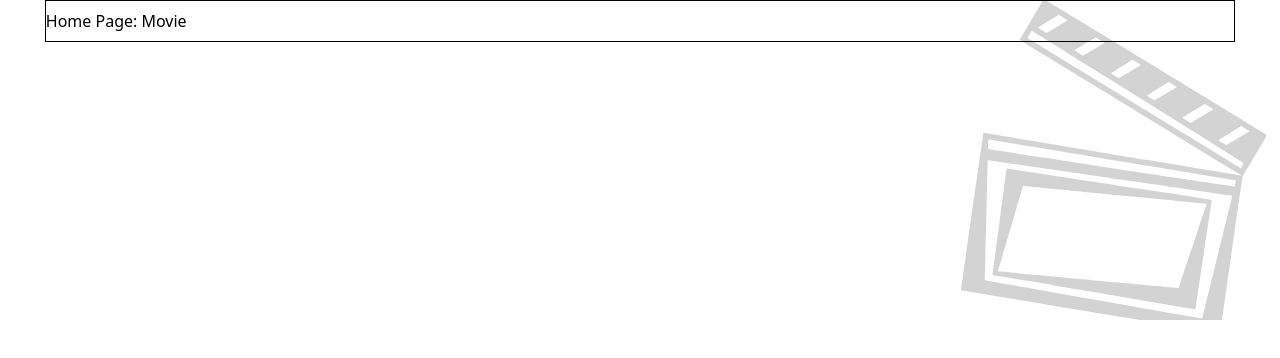
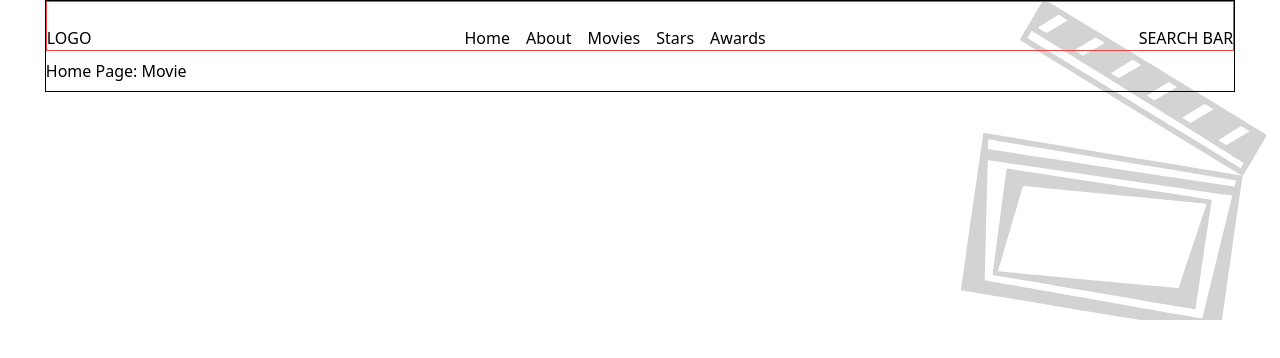
Before and after one commit to PavelAB/MovieTS, a React (Vite) app: page / in a window 1280 px wide. Shown: the top 358 px of the page. Built offline with nearby package versions, Linux system fonts and the light colour scheme.

Commit message:
Add basic structure for Header

```diff
--- a/src/App.tsx
+++ b/src/App.tsx
@@ -1,4 +1,5 @@
 import { Outlet } from "react-router-dom";
+import Header from "./components/Header/Header";
 
 
 function App() {
@@ -6,9 +7,7 @@ function App() {
   return (
       <div className="body">
         <div className="container">
-          <div>
-
-          </div>
+          <Header />
           <Outlet />
           <div>
 
--- /dev/null
+++ b/src/components/Header/Header.tsx
@@ -0,0 +1,32 @@
+const Header = () => {
+    return (
+        <div className="m-0 col-span-12 pt-6 flex justify-between items-center border border-red-500">
+            <div>
+                LOGO
+            </div>
+            <div >
+                <ul className="w-auto flex flex-col sm:flex-row space-x-0 sm:space-x-4">
+                    <li>
+                        <p>Home</p>
+                    </li>
+                    <li>
+                        <p>About</p>
+                    </li>
+                    <li>
+                        <p>Movies</p>
+                    </li>
+                    <li>
+                        <p>Stars</p>
+                    </li>
+                    <li>
+                        <p>Awards</p>
+                    </li>
+                </ul>
+            </div>
+            <div>
+                SEARCH BAR
+            </div>
+        </div>
+    )
+}
+export default Header
```
